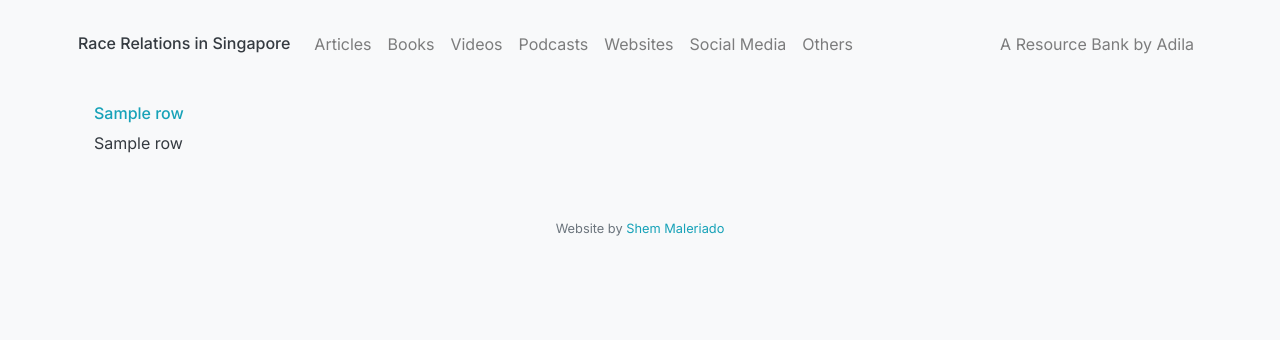
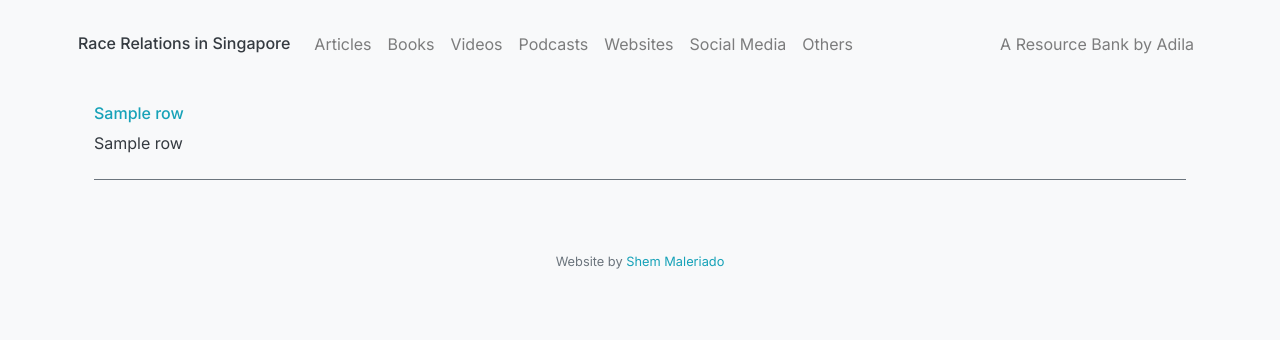
Before and after one commit to sheimoria/race-relations-in-sg, a Flask app: template templates/resources2.html in a window 1280 px wide. Shown: the top 340 px of the page. Run offline with Flask 2, Linux system fonts and the light colour scheme; the template is opened without the code that fills it: most values are stand-ins (such as "Sample title", 1, 10 or a date in 2020); some libraries are stand-ins or nearby versions.

Commit message:
Update resources2.html

```diff
--- a/templates/resources2.html
+++ b/templates/resources2.html
@@ -10,7 +10,7 @@
         {% for row in values %}
         <h6 class="text-left"><a class="text-info" {% if http not in row[4] %} href="http://{{ row[4] }}" {% else %}
                 href="{{ row[4] }}" {% endif %}>{{ row[2] }}</a></h6>
-        <p class="text-left">{{ row[3] }}</p>
+        <p class="text-left border-bottom border-secondary pb-4 mb-4">{{ row[3] }}</p>
         {% endfor %}
     </div>
 </div>
```
